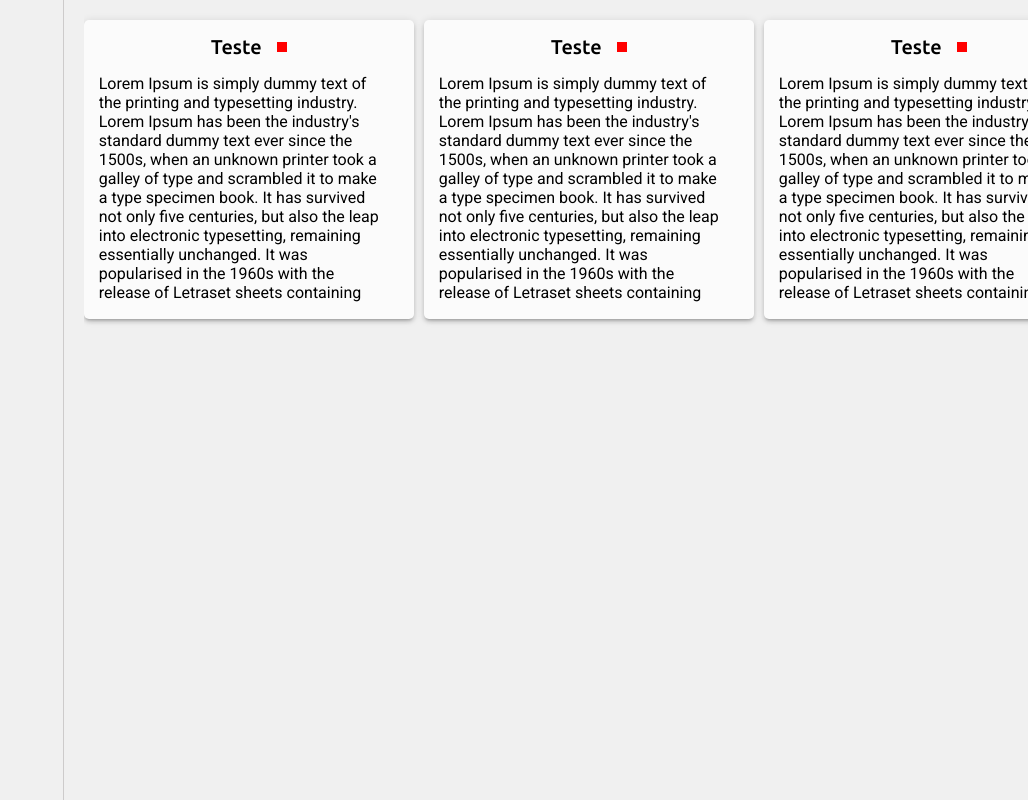
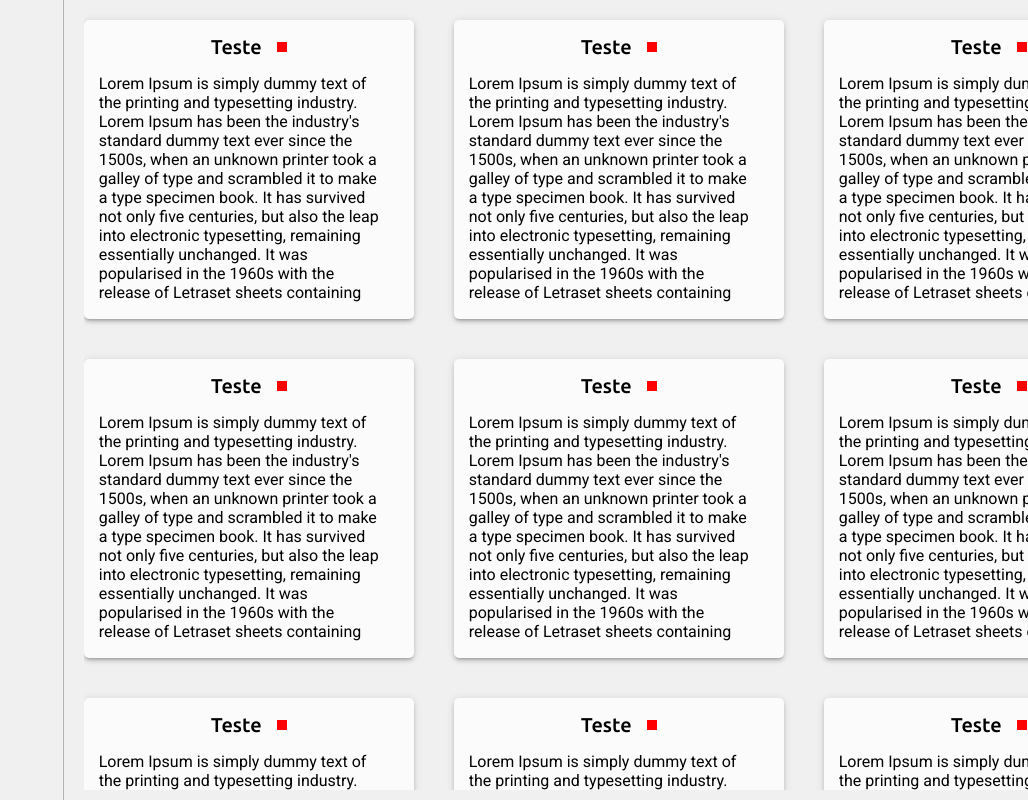
Before and after one commit to root-who/learn_notepad_list, a React (Create React App) app: page / in a window 1280 px wide. Shown: the whole page, without its empty margins (252-1280 px from the left). Built offline with nearby package versions, Linux system fonts and the light colour scheme.

Commit message:
chore: change note visualization to inside of notelist

```diff
--- a/src/components/Card/Card.jsx
+++ b/src/components/Note/Note.jsx
@@ -1,7 +1,7 @@
 import React from "react";
 import "./style.css"
 
-const Card = ({data}) => {
+const Note = ({data}) => {
     return (
         <>
             <div className="cardContainer">
@@ -19,4 +19,4 @@
     );
 }
 
-export default Card;
+export default Note;
--- /dev/null
+++ b/src/components/NoteList/NoteList.jsx
@@ -0,0 +1,94 @@
+import Note from "../Note/Note";
+import "./style.css"
+
+const NoteList = () => {
+
+    const list= [
+        {
+            title:"Teste",
+            content: "Lorem Ipsum is simply dummy text of the printing and typesetting industry. Lorem Ipsum has been the industry's standard dummy text ever since the 1500s, when an unknown printer took a galley of type and scrambled it to make a type specimen book. It has survived not only five centuries, but also the leap into electronic typesetting, remaining essentially unchanged. It was popularised in the 1960s with the release of Letraset sheets containing Lorem Ipsum passages, and more recently with desktop publishing software like Aldus PageMaker including versions of Lorem Ipsum.",
+            segment : {
+                title: "Teste",
+                color : "red",
+            }
+        },
+        {
+            title:"Teste",
+            content: "Lorem Ipsum is simply dummy text of the printing and typesetting industry. Lorem Ipsum has been the industry's standard dummy text ever since the 1500s, when an unknown printer took a galley of type and scrambled it to make a type specimen book. It has survived not only five centuries, but also the leap into electronic typesetting, remaining essentially unchanged. It was popularised in the 1960s with the release of Letraset sheets containing Lorem Ipsum passages, and more recently with desktop publishing software like Aldus PageMaker including versions of Lorem Ipsum.",
+            segment : {
+                title: "Teste",
+                color : "red",
+            }
+        },
+        {
+            title:"Teste",
+            content: "Lorem Ipsum is simply dummy text of the printing and typesetting industry. Lorem Ipsum has been the industry's standard dummy text ever since the 1500s, when an unknown printer took a galley of type and scrambled it to make a type specimen book. It has survived not only five centuries, but also the leap into electronic typesetting, remaining essentially unchanged. It was popularised in the 1960s with the release of Letraset sheets containing Lorem Ipsum passages, and more recently with desktop publishing software like Aldus PageMaker including versions of Lorem Ipsum.",
+            segment : {
+                title: "Teste",
+                color : "red",
+            }
+        },
+        {
+            title:"Teste",
+            content: "Lorem Ipsum is simply dummy text of the printing and typesetting industry. Lorem Ipsum has been the industry's standard dummy text ever since the 1500s, when an unknown printer took a galley of type and scrambled it to make a type specimen book. It has survived not only five centuries, but also the leap into electronic typesetting, remaining essentially unchanged. It was popularised in the 1960s with the release of Letraset sheets containing Lorem Ipsum passages, and more recently with desktop publishing software like Aldus PageMaker including versions of Lorem Ipsum.",
+            segment : {
+                title: "Teste",
+                color : "red",
+            }
+        },
+        {
+            title:"Teste",
+            content: "Lorem Ipsum is simply dummy text of the printing and typesetting industry. Lorem Ipsum has been the industry's standard dummy text ever since the 1500s, when an unknown printer took a galley of type and scrambled it to make a type specimen book. It has survived not only five centuries, but also the leap into electronic typesetting, remaining essentially unchanged. It was popularised in the 1960s with the release of Letraset sheets containing Lorem Ipsum passages, and more recently with desktop publishing software like Aldus PageMaker including versions of Lorem Ipsum.",
+            segment : {
+                title: "Teste",
+                color : "red",
+            }
+        },
+        {
+            title:"Teste",
+            content: "Lorem Ipsum is simply dummy text of the printing and typesetting industry. Lorem Ipsum has been the industry's standard dummy text ever since the 1500s, when an unknown printer took a galley of type and scrambled it to make a type specimen book. It has survived not only five centuries, but also the leap into electronic typesetting, remaining essentially unchanged. It was popularised in the 1960s with the release of Letraset sheets containing Lorem Ipsum passages, and more recently with desktop publishing software like Aldus PageMaker including versions of Lorem Ipsum.",
+            segment : {
+                title: "Teste",
+                color : "red",
+            }
+        },
+
+    ]
+    return (
+        <>
+            <div className="notes">
+                <div className="segment_container">
+                    {
+                        list.map((value)=>(
+                            <Note data={value}/>
+                        ))
+                    }
+                </div>
+                <div className="segment_container">
+                    {
+                        list.map((value)=>(
+                            <Note data={value}/>
+                        ))
+                    }
+                </div>
+                <div className="segment_container">
+                    {
+                        list.map((value)=>(
+                            <Note data={value}/>
+                        ))
+                    }
+                </div>
+                <div className="segment_container">
+                    {
+                        list.map((value)=>(
+                            <Note data={value}/>
+                        ))
+                    }
+                </div>
+
+            </div>
+        </>
+    );
+}
+
+export default NoteList;
--- /dev/null
+++ b/src/components/NoteList/style.css
@@ -0,0 +1,28 @@
+.notes{
+    padding: 20px 0;
+    overflow-x: auto;
+    height: calc(100vh - 50px);
+    flex: 6;
+    display: flex;
+    column-gap: 40px;
+    margin-bottom: 10px;
+}
+
+.notes::-webkit-scrollbar {
+    height: 10px;
+    width: 0px;
+    background-color: rgb(223, 223, 223);
+    border-radius: 5px;
+}
+
+.notes::-webkit-scrollbar-thumb {
+    background: #969696;
+    border-radius: 5px;
+}
+
+.segment_container{
+    max-width: 350px;
+    row-gap: 40px;
+    display: flex;
+    flex-direction: column;
+}
--- a/src/pages/Home/Home.jsx
+++ b/src/pages/Home/Home.jsx
@@ -1,31 +1,17 @@
 import React from "react";
-import Card from "../../components/Card/Card";
 import "./style.css"
+import NoteList from "../../components/NoteList/NoteList";
 
 const Home = () => {
-    const data = {
-        title:"Teste",
-        content: "Lorem Ipsum is simply dummy text of the printing and typesetting industry. Lorem Ipsum has been the industry's standard dummy text ever since the 1500s, when an unknown printer took a galley of type and scrambled it to make a type specimen book. It has survived not only five centuries, but also the leap into electronic typesetting, remaining essentially unchanged. It was popularised in the 1960s with the release of Letraset sheets containing Lorem Ipsum passages, and more recently with desktop publishing software like Aldus PageMaker including versions of Lorem Ipsum.",
-        segment : {
-          title: "Teste",
-          color : "red",
-        }
-      }
+
 
     return (
         <>
-            <div className="homeContainer">
+            <div className="home_container">
                 <div className="sidebar">
                     {/* Aqui entra o formulario */}
                 </div>
-                <div className="notes">
-                    <Card data={data}/>
-                    <Card data={data}/>
-                    <Card data={data}/>
-                    <Card data={data}/>
-                    <Card data={data}/>
-                    <Card data={data}/>
-                </div>
+                <NoteList/>
             </div>
         </>
     );
--- a/src/pages/Home/style.css
+++ b/src/pages/Home/style.css
@@ -1,37 +1,14 @@
-.homeContainer{
+.home_container{
     display: flex;
     align-items: flex-start;
     justify-content: space-around;
     column-gap: 20px;
-
-
 }
 
 .sidebar{
     display: flex;
     flex: 2;
     height: 100vh;
-    border-right: 1px solid rgb(205, 203, 203);
+    border-right: 1px solid rgb(179, 179, 179);
+    background-color: rgb(240, 240, 240);
 }
-
-.notes{
-    padding-top: 20px;
-    height: calc(100vh - 30px);
-    overflow-x: auto;
-    flex: 6;
-    display: flex;
-    row-gap: 10px;
-    column-gap: 10px;
-}
-
-.notes::-webkit-scrollbar {
-    height: 10px;
-
-    background-color: rgb(223, 223, 223);
-    border-radius: 5px;
-}
-
-.notes::-webkit-scrollbar-thumb {
-    background: #969696;
-    border-radius: 5px;
-}
```
Also changed, not shown: src/components/Note/style.css (renamed from src/components/Card/style.css).
